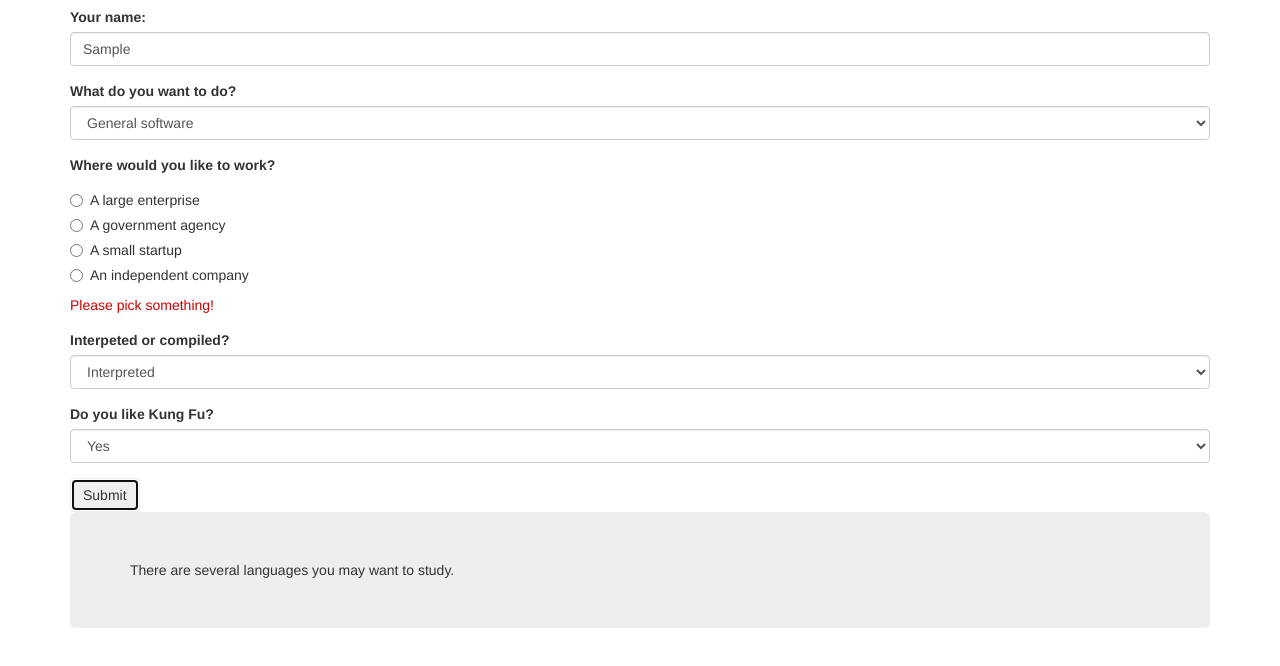
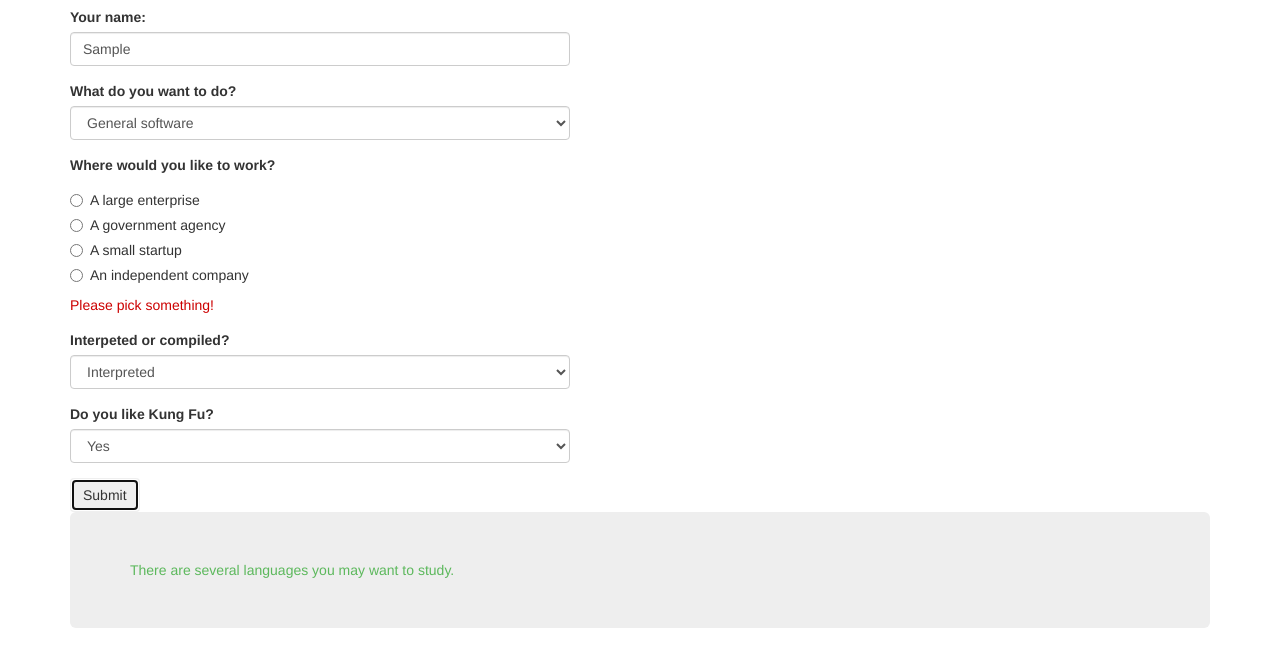
Before and after one commit to silvermistshadow/track-suggest, a plain HTML site: page index.html in a window 1280 px wide. Both pictures are taken after typing "Sample" into the empty fields and a click on the button "Submit". Shown: the part 92-758 px from the top of the page. Drawn offline with Linux system fonts and the light colour scheme.

Commit message:
add more CSS

```diff
--- a/css/master.css
+++ b/css/master.css
@@ -1,5 +1,6 @@
 #suggestion {
   display: none;
+  color: #5cb85c;
 }
 
 #desiredJobError{
@@ -16,3 +17,7 @@
   display: none;
   color: #cc0000;
 }
+
+#formOne {
+  max-width: 500px;
+}
```
